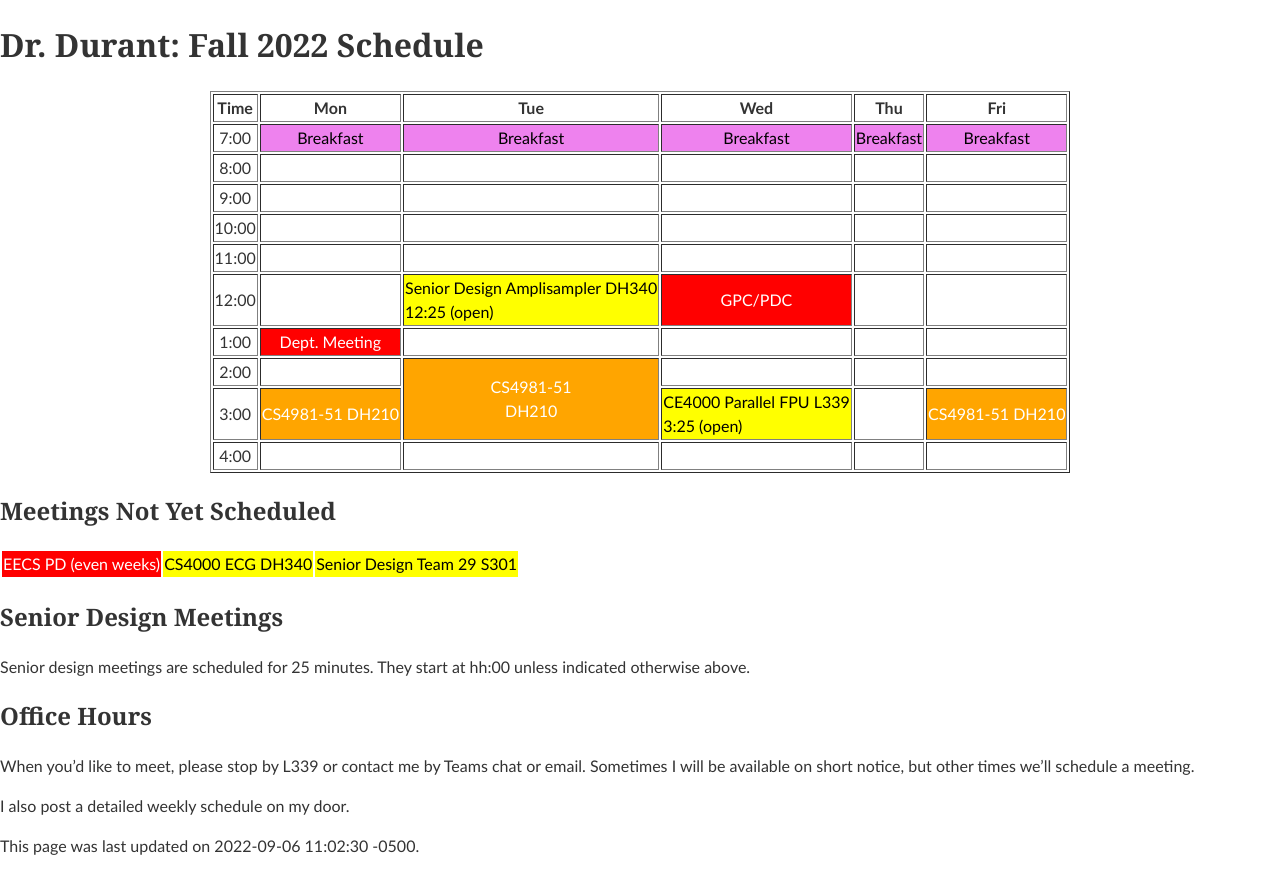
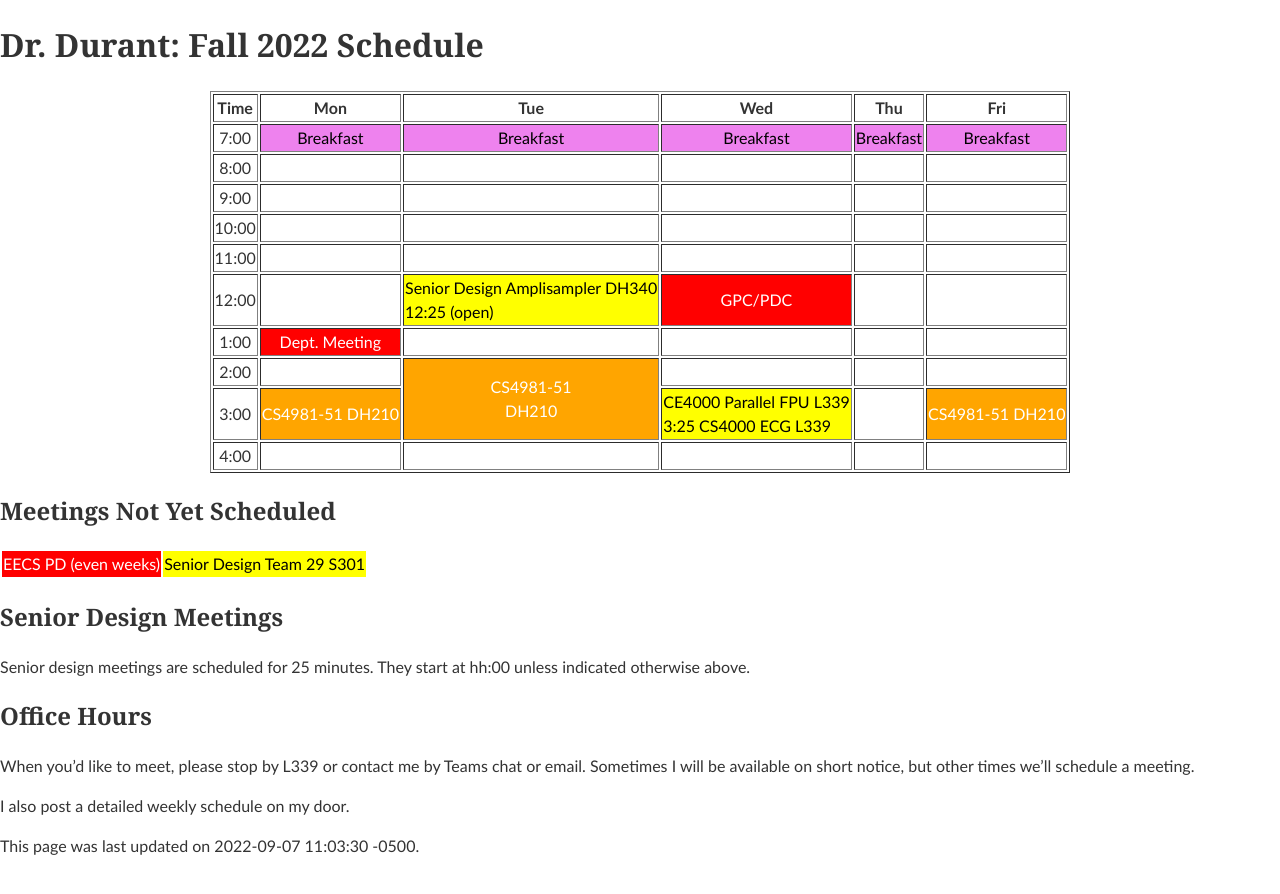
Before and after one commit to edurant/edurant.github.io, a Jekyll site: the page built from sched/f22.md, in a window 1280 px wide. Shown: the top 894 px of the page. Built offline with Jekyll 4.4.1, drawn with Linux system fonts in a browser that asks for light colours.

Commit message:
scheduled 4th senior design team

```diff
--- a/sched/f22.md
+++ b/sched/f22.md
@@ -1,6 +1,6 @@
 ---
 title: "Dr. Durant: Fall 2022 Schedule"
-date: 2022-09-06 11:02:30 -0500
+date: 2022-09-07 11:03:30 -0500
 ---
 
 <style type="text/css">
@@ -13,24 +13,23 @@ td.lunch  { background-color: violet;  color: black; }
 
 <div align="center">
 <table border>
-<tr><th>Time</th>       <th>Mon</th>                                    <th>Tue</th>                                                                <th>Wed</th>                                                        <th>Thu</th>                        <th>Fri</th>                                    </tr>
-<tr><td>7:00</td>       <td class="lunch">Breakfast</td>                <td class="lunch">Breakfast</td>                                            <td class="lunch">Breakfast</td>                                    <td class="lunch">Breakfast</td>    <td class="lunch">Breakfast</td>                </tr>
-<tr><td>8:00</td>       <td>&nbsp;</td>                                 <td>&nbsp;</td>                                                             <td>&nbsp;</td>                                                     <td>&nbsp;</td>                     <td>&nbsp;</td>                                 </tr>
-<tr><td>9:00</td>       <td>&nbsp;</td>                                 <td>&nbsp;</td>                                                             <td>&nbsp;</td>                                                     <td>&nbsp;</td>                     <td>&nbsp;</td>                                 </tr>
-<tr><td>10:00</td>      <td>&nbsp;</td>                                 <td>&nbsp;</td>                                                             <td>&nbsp;</td>                                                     <td>&nbsp;</td>                     <td>&nbsp;</td>                                 </tr>
-<tr><td>11:00</td>      <td>&nbsp;</td>                                 <td>&nbsp;</td>                                                             <td>&nbsp;</td>                                                     <td>&nbsp;</td>                     <td>&nbsp;</td>                                 </tr>
-<tr><td>12:00</td>      <td>&nbsp;</td>                                 <td class="ce4000">Senior Design Amplisampler DH340<br/>12:25 (open)</td>   <td class="am">GPC/PDC</td>                                         <td>&nbsp;</td>                     <td>&nbsp;</td>                                 </tr>
-<tr><td>1:00</td>       <td class="am">Dept. Meeting</td>               <td>&nbsp;</td>                                                             <td>&nbsp;</td>                                                     <td>&nbsp;</td>                     <td>&nbsp;</td>                                 </tr>
-<tr><td>2:00</td>       <td>&nbsp;</td>                                 <td class="cs4981" rowspan="2">CS4981-51<br/>DH210</td>                     <td>&nbsp;</td>                                                     <td>&nbsp;</td>                     <td>&nbsp;</td>                                 </tr>
-<tr><td>3:00</td>       <td class="cs4981">CS4981-51&nbsp;DH210</td>                                                                                <td class="ce4000">CE4000 Parallel FPU L339<br/>3:25 (open)</td>    <td>&nbsp;</td>                     <td class="cs4981">CS4981-51&nbsp;DH210</td>    </tr>
-<tr><td>4:00</td>       <td>&nbsp;</td>                                 <td>&nbsp;</td>                                                             <td>&nbsp;</td>                                                     <td>&nbsp;</td>                     <td>&nbsp;</td>                                 </tr>
+<tr><th>Time</th>       <th>Mon</th>                                    <th>Tue</th>                                                                <th>Wed</th>                                                                <th>Thu</th>                        <th>Fri</th>                                    </tr>
+<tr><td>7:00</td>       <td class="lunch">Breakfast</td>                <td class="lunch">Breakfast</td>                                            <td class="lunch">Breakfast</td>                                            <td class="lunch">Breakfast</td>    <td class="lunch">Breakfast</td>                </tr>
+<tr><td>8:00</td>       <td>&nbsp;</td>                                 <td>&nbsp;</td>                                                             <td>&nbsp;</td>                                                             <td>&nbsp;</td>                     <td>&nbsp;</td>                                 </tr>
+<tr><td>9:00</td>       <td>&nbsp;</td>                                 <td>&nbsp;</td>                                                             <td>&nbsp;</td>                                                             <td>&nbsp;</td>                     <td>&nbsp;</td>                                 </tr>
+<tr><td>10:00</td>      <td>&nbsp;</td>                                 <td>&nbsp;</td>                                                             <td>&nbsp;</td>                                                             <td>&nbsp;</td>                     <td>&nbsp;</td>                                 </tr>
+<tr><td>11:00</td>      <td>&nbsp;</td>                                 <td>&nbsp;</td>                                                             <td>&nbsp;</td>                                                             <td>&nbsp;</td>                     <td>&nbsp;</td>                                 </tr>
+<tr><td>12:00</td>      <td>&nbsp;</td>                                 <td class="ce4000">Senior Design Amplisampler DH340<br/>12:25 (open)</td>   <td class="am">GPC/PDC</td>                                                 <td>&nbsp;</td>                     <td>&nbsp;</td>                                 </tr>
+<tr><td>1:00</td>       <td class="am">Dept. Meeting</td>               <td>&nbsp;</td>                                                             <td>&nbsp;</td>                                                             <td>&nbsp;</td>                     <td>&nbsp;</td>                                 </tr>
+<tr><td>2:00</td>       <td>&nbsp;</td>                                 <td class="cs4981" rowspan="2">CS4981-51<br/>DH210</td>                     <td>&nbsp;</td>                                                             <td>&nbsp;</td>                     <td>&nbsp;</td>                                 </tr>
+<tr><td>3:00</td>       <td class="cs4981">CS4981-51&nbsp;DH210</td>                                                                                <td class="ce4000">CE4000 Parallel FPU L339<br/>3:25 CS4000 ECG L339</td>   <td>&nbsp;</td>                     <td class="cs4981">CS4981-51&nbsp;DH210</td>    </tr>
+<tr><td>4:00</td>       <td>&nbsp;</td>                                 <td>&nbsp;</td>                                                             <td>&nbsp;</td>                                                             <td>&nbsp;</td>                     <td>&nbsp;</td>                                 </tr>
 </table>
 </div>
 
 ## Meetings Not Yet Scheduled
 <table><tr>
 <td class="am">EECS PD (even weeks)</td>
-<td class="ce4000">CS4000 ECG DH340</td>
 <td class="ce4000">Senior Design Team 29 S301</td>
 </tr></table>
 
```
